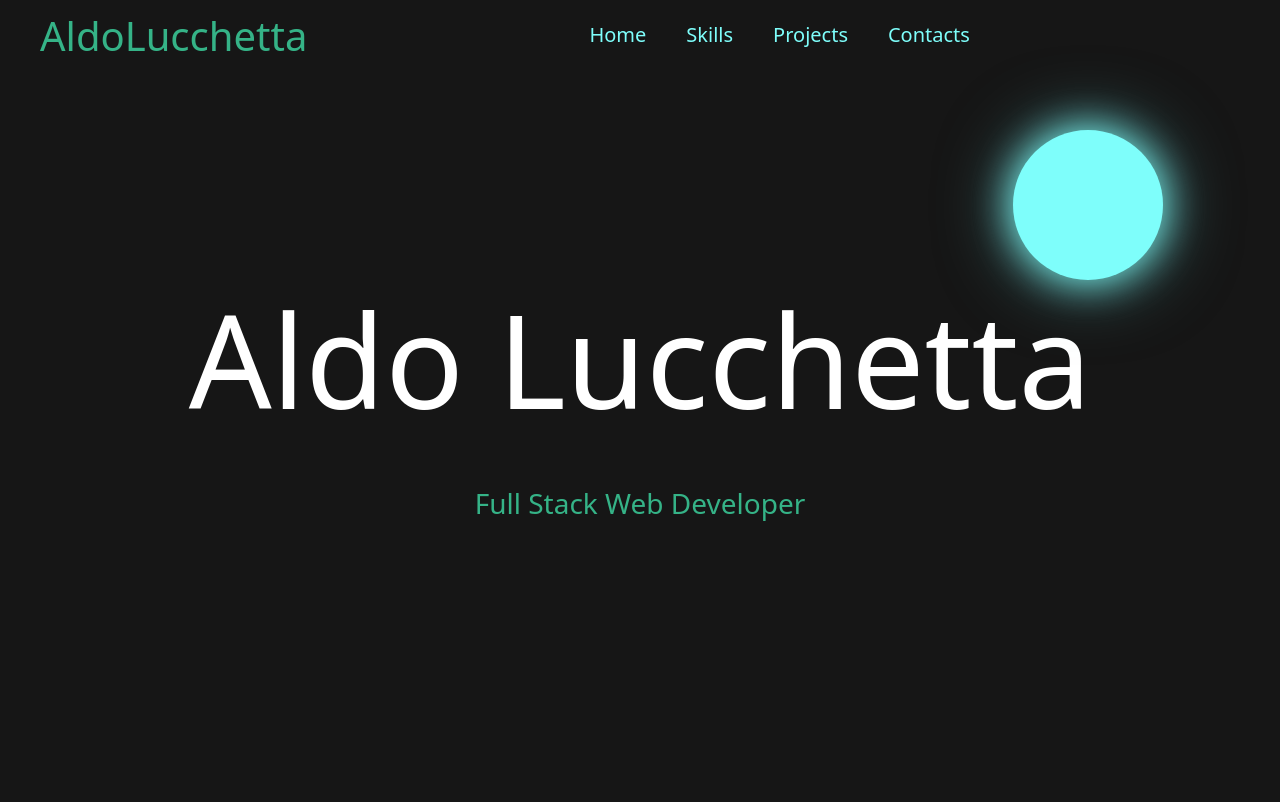
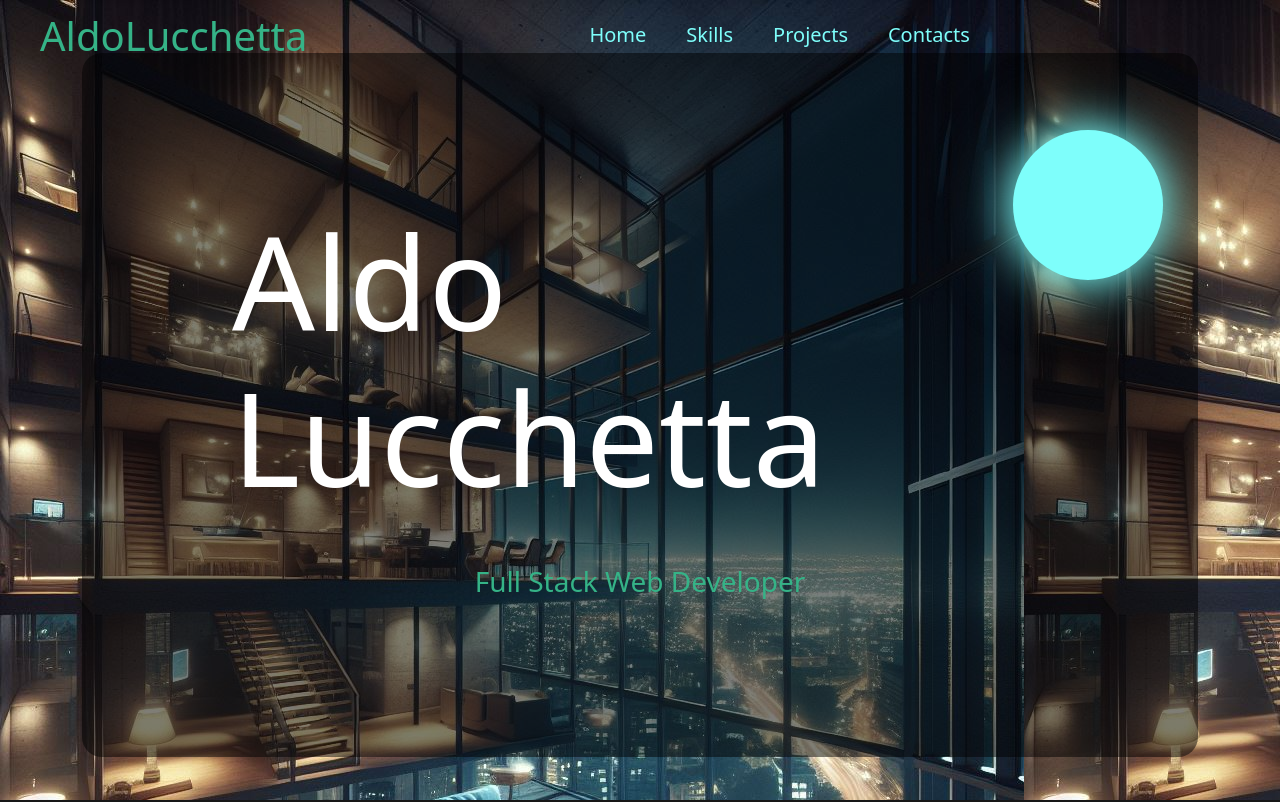
Before and after one commit to Deltafortal/aldo-portfolio, a Vue app: page / in a window 1280 px wide. Shown: the top 802 px of the page. Built offline with nearby package versions, Linux system fonts and the light colour scheme.

Commit message:
Improved style

```diff
--- a/src/App.vue
+++ b/src/App.vue
@@ -25,13 +25,14 @@
 
 <template>
 
-
-  <!-- Header -->
-  <AppHeader />
+  <div class="background">
+    <!-- Header -->
+    <AppHeader />
 
 
-  <!-- Jumbotron -->
-  <AppJumbotron />
+    <!-- Jumbotron -->
+    <AppJumbotron />
+  </div>
 
 
   <!-- Main -->
@@ -50,6 +51,11 @@ body {
 
     background-color: $black;
     color: white;
+}
+
+
+.background {
+  background-image: url("/img/background.jpeg");
 }
 
 
--- a/src/components/AppJumbotron.vue
+++ b/src/components/AppJumbotron.vue
@@ -58,6 +58,12 @@
             align-items: center;
             width: 100%;
             height: 100%;
+
+            .title {
+                background-color: rgba(0, 0, 0, 0.5);
+                padding: 150px;
+                border-radius: 20px;
+            }
         }
 
         .sun {
```
